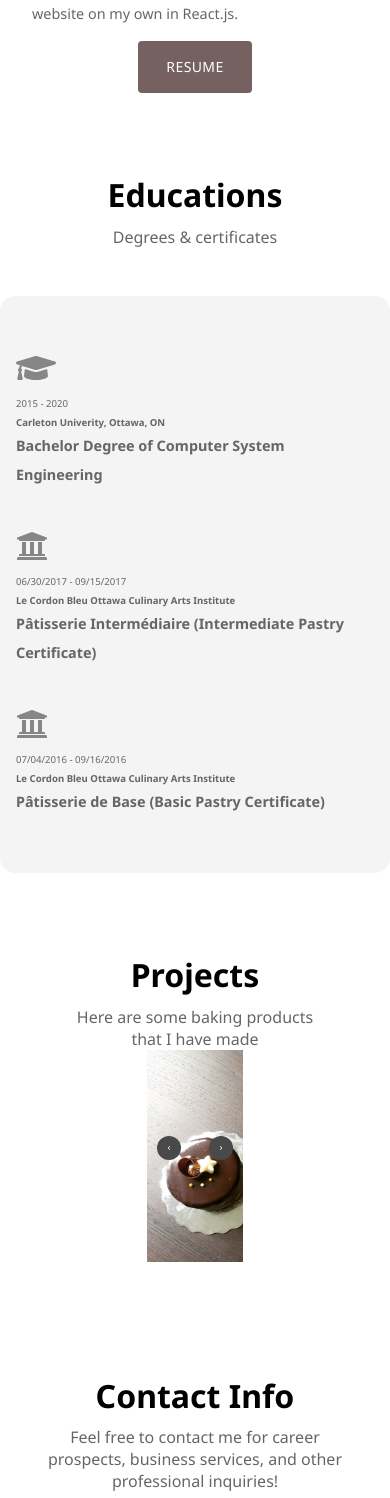
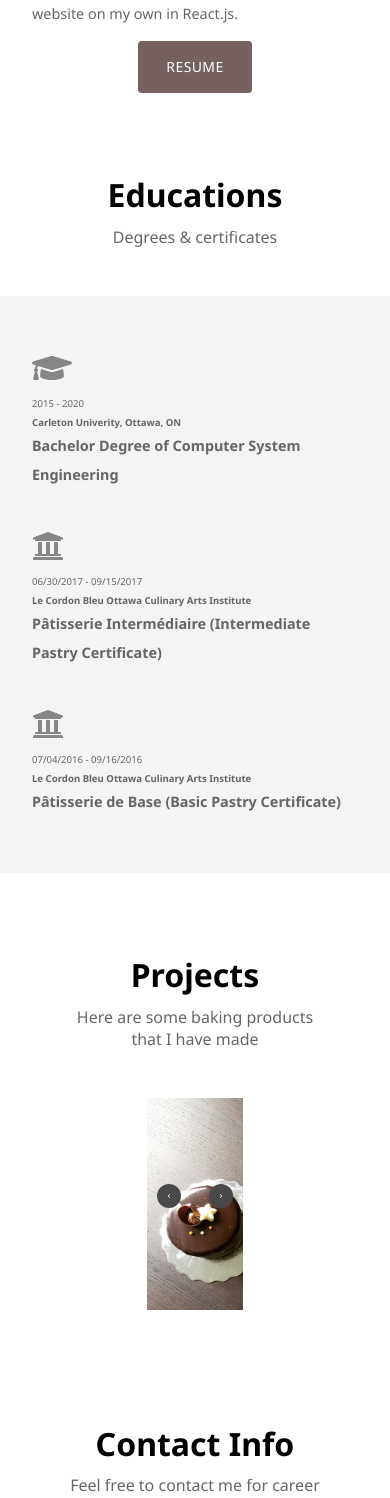
Before and after one commit to YourNeptune/my-CV, a React (Create React App) app: page / in a window 390 px wide. Shown: the part 1109-2607 px from the top of the page. Built offline with nearby package versions, Linux system fonts and the light colour scheme.

Commit message:
updates on responsiveness

```diff
--- a/src/css/Educations.css
+++ b/src/css/Educations.css
@@ -2,7 +2,6 @@
 
 .Educations {
   margin-top: 10em;
-  /* padding: 0 2em; */
   width: 100% ;
 }
 
--- a/src/css/Projects.css
+++ b/src/css/Projects.css
@@ -19,4 +19,5 @@
 }
 
 .showcase {
+  margin-top: 3em;
 }
--- a/src/css/responsive.css
+++ b/src/css/responsive.css
@@ -111,7 +111,8 @@
     font-size: 0.9em !important;
   }
   .educations {
-    padding: 1em !important;
+    padding: 1em 2em !important;
+    border-radius: 0 !important;
   }
   .Education__text {
     margin-left: 0em !important;
```
